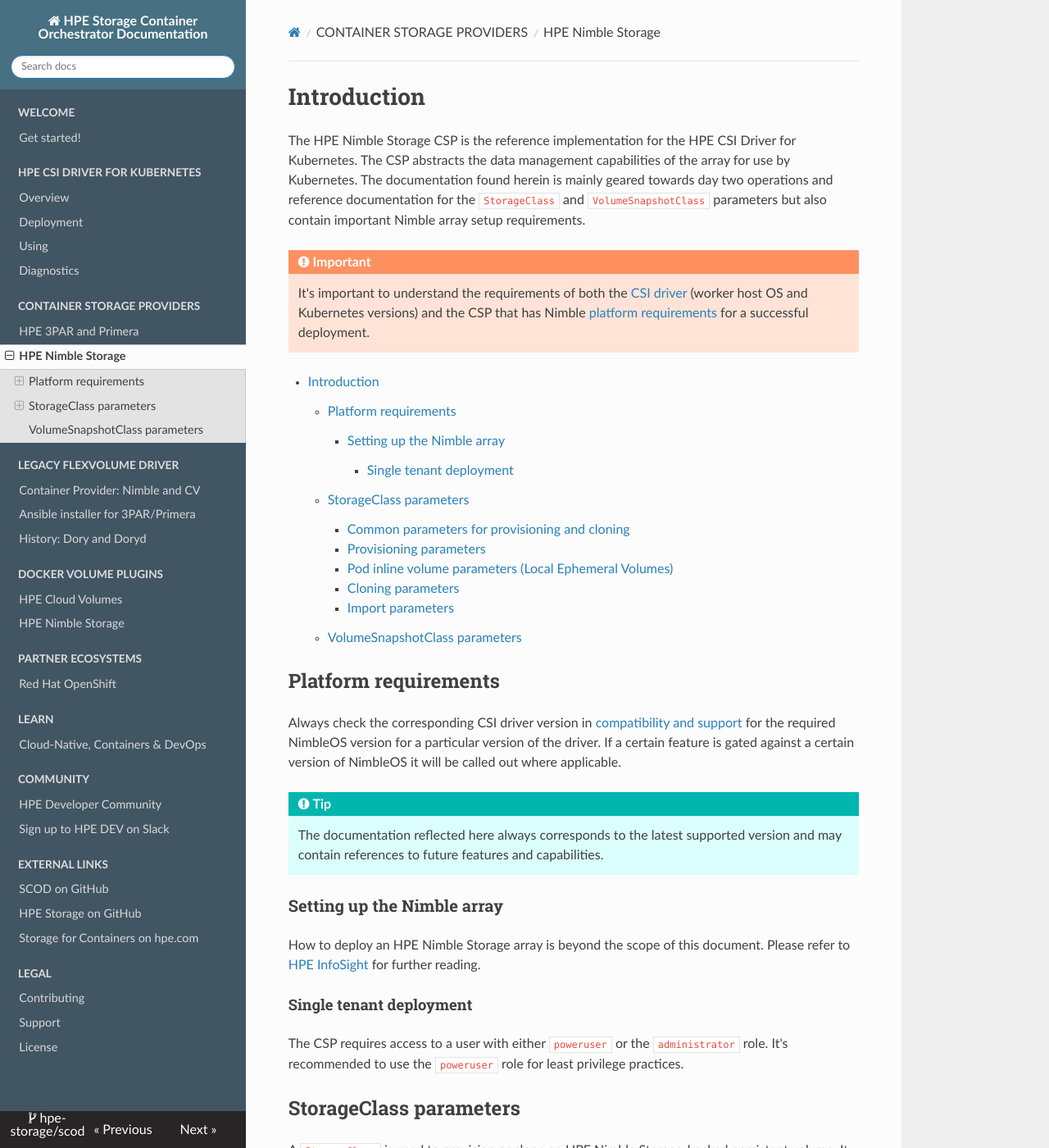
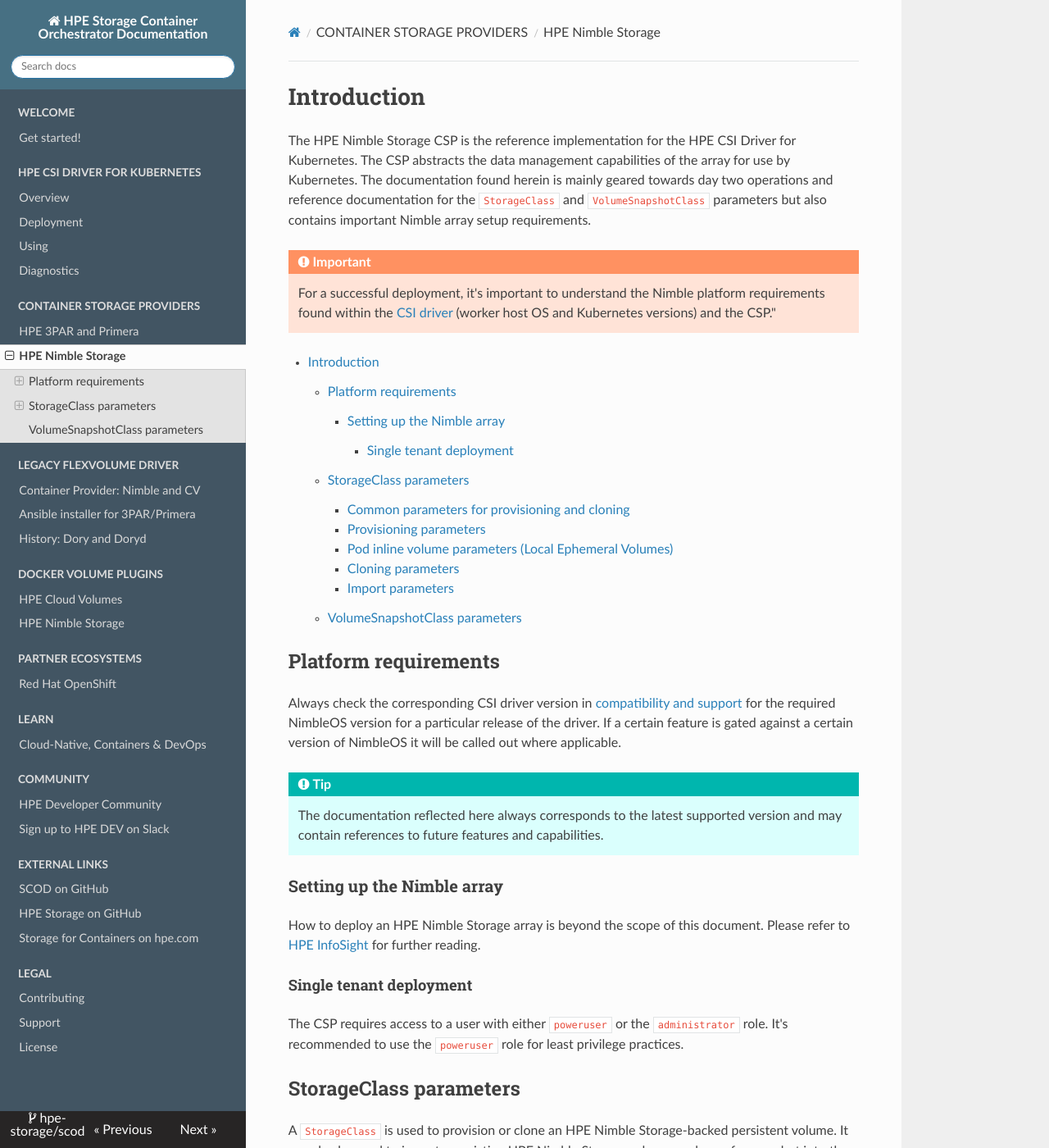
Before and after one commit to hpe-storage/scod, an MkDocs documentation site: the page built from docs/container_storage_provider/hpe_nimble_storage/index.md, in a window 1280 px wide and 1400 px high. Shown: the whole window at 82% size. Built offline with MkDocs 1.6.1, drawn with Linux system fonts in a browser that asks for light colours; nearby versions of some CDN libraries.

Commit message:
Addressing various concerns
Signed-off-by: Michael Mattsson <michael.mattsson@nimblestorage.com>

```diff
--- a/docs/container_storage_provider/hpe_nimble_storage/index.md
+++ b/docs/container_storage_provider/hpe_nimble_storage/index.md
@@ -1,15 +1,15 @@
 # Introduction
 
-The HPE Nimble Storage CSP is the reference implementation for the HPE CSI Driver for Kubernetes. The CSP abstracts the data management capabilities of the array for use by Kubernetes. The documentation found herein is mainly geared towards day two operations and reference documentation for the `StorageClass` and `VolumeSnapshotClass` parameters but also contain important Nimble array setup requirements.
+The HPE Nimble Storage CSP is the reference implementation for the HPE CSI Driver for Kubernetes. The CSP abstracts the data management capabilities of the array for use by Kubernetes. The documentation found herein is mainly geared towards day two operations and reference documentation for the `StorageClass` and `VolumeSnapshotClass` parameters but also contains important Nimble array setup requirements.
 
 !!! caution "Important"
-    It's important to understand the requirements of both the [CSI driver](../../csi_driver/index.md#compatibility_and_support) (worker host OS and Kubernetes versions) and the CSP that has Nimble [platform requirements](#platform_requirements) for a successful deployment.
+    For a successful deployment, it's important to understand the Nimble platform requirements found within the [CSI driver](../../csi_driver/index.md#compatibility_and_support) (worker host OS and Kubernetes versions) and the CSP."
 
 [TOC]
 
 ## Platform requirements
 
-Always check the corresponding CSI driver version in [compatibility and support](../../csi_driver/index.md#compatibility_and_support) for the required NimbleOS version for a particular version of the driver. If a certain feature is gated against a certain version of NimbleOS it will be called out where applicable.
+Always check the corresponding CSI driver version in [compatibility and support](../../csi_driver/index.md#compatibility_and_support) for the required NimbleOS version for a particular release of the driver. If a certain feature is gated against a certain version of NimbleOS it will be called out where applicable.
 
 !!! tip
     The documentation reflected here always corresponds to the latest supported version and may contain references to future features and capabilities.
```
Also changed, not shown: docs/csi_driver/diagnostics.md (+2 -2 lines), docs/csi_driver/index.md (+2 -2 lines), docs/csi_driver/using.md (+9 -6 lines).
